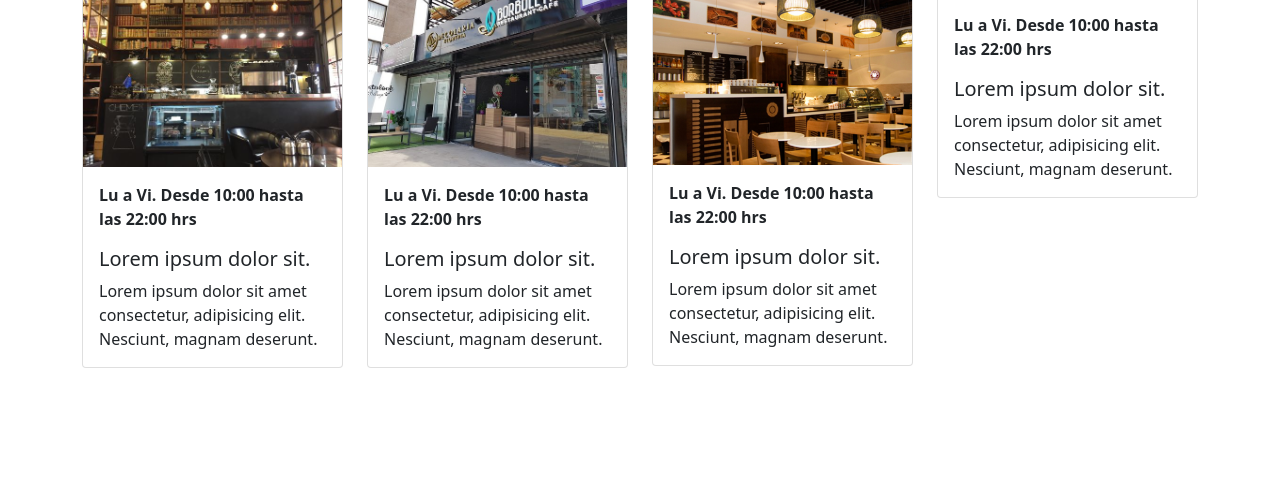
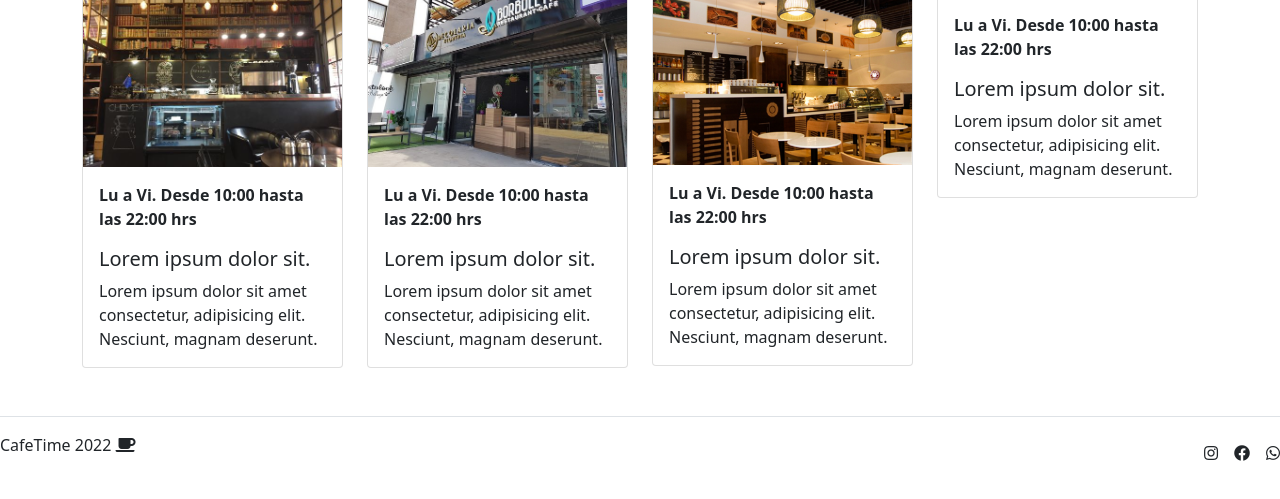
Before and after one commit to lia-serrano/cafeteria-sass, a website: page index.html in a window 1280 px wide. Shown: the part 1712-2211 px from the top of the page. Before the commit the page ends 2128 px from the top, so only its background shows below. Drawn offline with Linux system fonts and the light colour scheme.

Commit message:
footer add

```diff
--- a/index.html
+++ b/index.html
@@ -8,6 +8,7 @@
 <link rel="preconnect" href="https://fonts.gstatic.com" crossorigin>
 <link href="https://fonts.googleapis.com/css2?family=Pacifico&family=Roboto:wght@400;700;900&display=swap" rel="stylesheet">
 <link rel="stylesheet" href="build/css/styles.css">
+<link rel="stylesheet" href="https://use.fontawesome.com/releases/v5.15.4/css/all.css" integrity="sha384-DyZ88mC6Up2uqS4h/KRgHuoeGwBcD4Ng9SiP4dIRy0EXTlnuz47vAwmeGwVChigm" crossorigin="anonymous">
   <title>CafeTime</title>
 </head>
 <body>
@@ -126,5 +127,15 @@
     </div>
 
   </main>
+  <footer class="d-flex flex-wrap justify-content-between align-items-center py-3 my-4 border-top">
+    <section class="col-md-4 d-flex align-items-center">
+      <p>CafeTime 2022 <i class="fas fa-coffee"></i> </p>
+    </section>
+    <ul class="nav col-md-4 justify-content-end list-unstyled d-flex">
+      <li class="ms-3"><i class="fab fa-instagram"></i></li>
+      <li class="ms-3"><i class="fab fa-facebook"></i></li>
+      <li class="ms-3"><i class="fab fa-whatsapp"></i></li>
+    </ul>
+  </footer>
 </body>
 </html>
```
